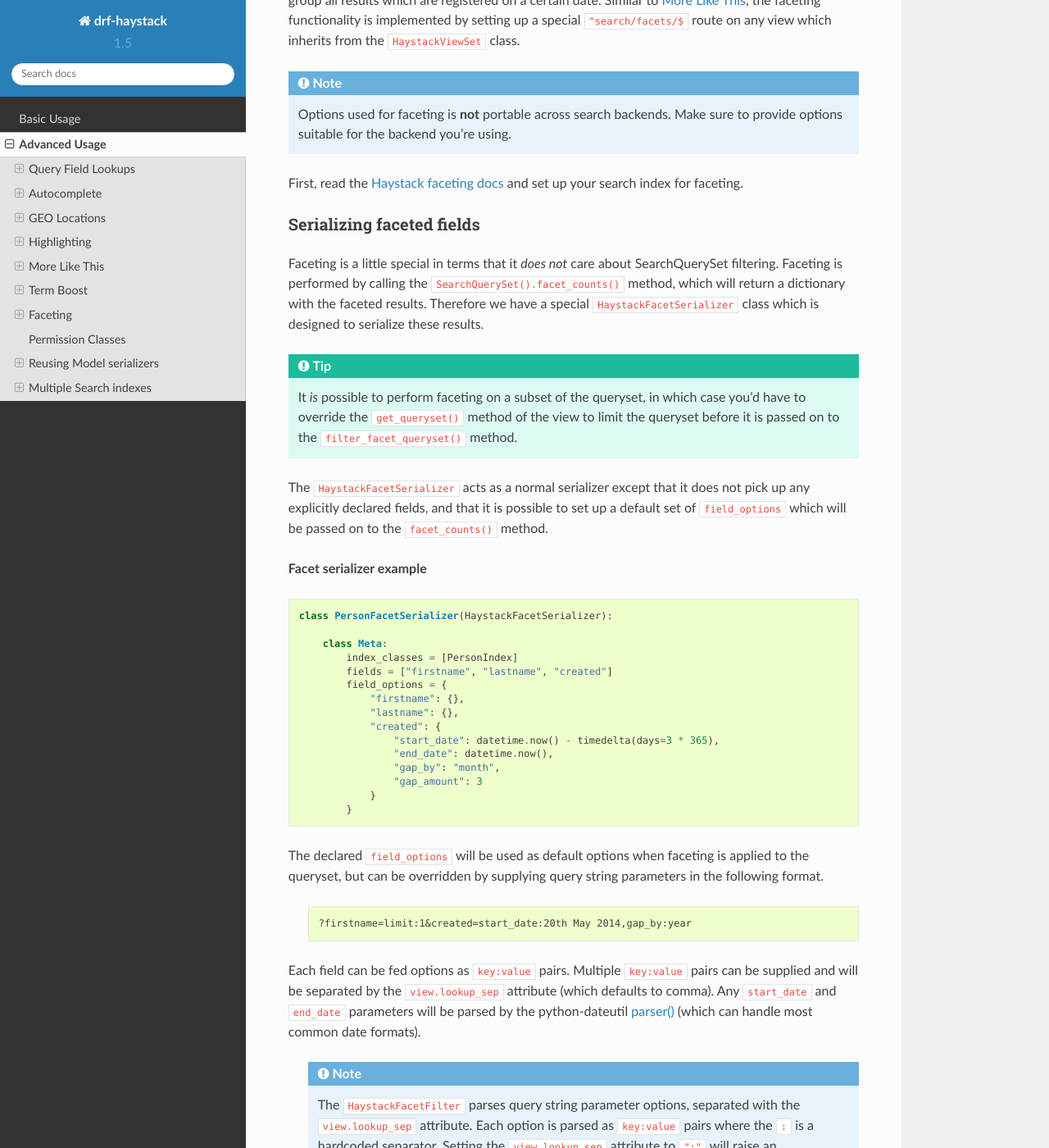
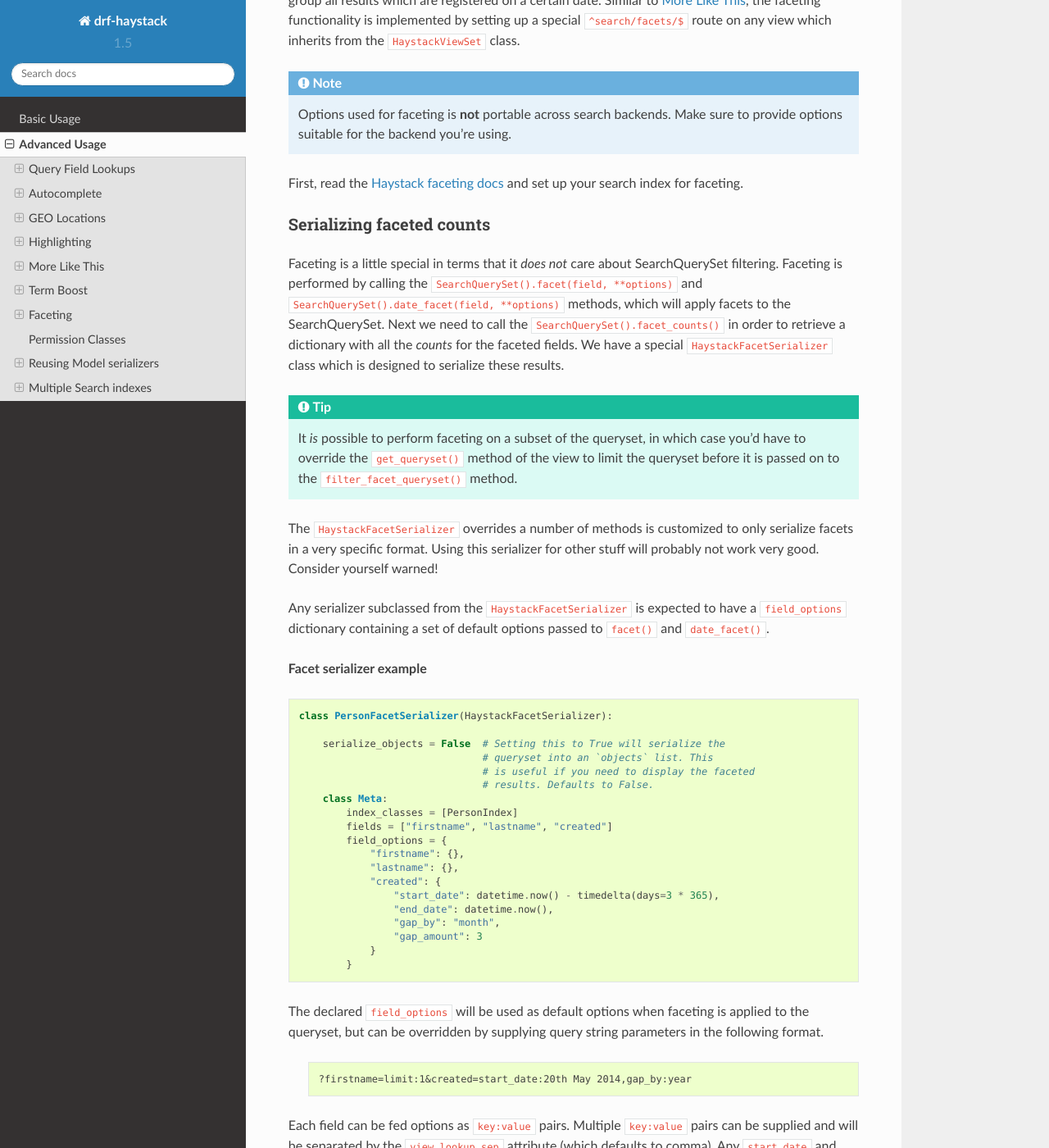
Before and after one commit to rhblind/drf-haystack, a Sphinx documentation site: the page built from docs/advanced_usage.rst, in a window 1280 px wide and 1400 px high, scrolled down 7732 px. Shown: the whole window at 82% size. Built offline with Sphinx 7.4.7 and the Read the Docs theme 2.0.0, drawn with Linux system fonts in a browser that asks for light colours; some of the changed text lies outside the part shown.

Commit message:
Fixed #27

```diff
--- a/docs/advanced_usage.rst
+++ b/docs/advanced_usage.rst
@@ -421,12 +421,14 @@
 First, read the `Haystack faceting docs <http://django-haystack.readthedocs.org/en/latest/faceting.html>`_ and set up
 your search index for faceting.
 
-Serializing faceted fields
+Serializing faceted counts
 --------------------------
 
 Faceting is a little special in terms that it *does not* care about SearchQuerySet filtering. Faceting is performed
-by calling the ``SearchQuerySet().facet_counts()`` method, which will return a dictionary with the faceted results.
-Therefore we have a special ``HaystackFacetSerializer`` class which is designed to serialize these results.
+by calling the ``SearchQuerySet().facet(field, **options)`` and ``SearchQuerySet().date_facet(field, **options)``
+methods, which will apply facets to the SearchQuerySet. Next we need to call the ``SearchQuerySet().facet_counts()``
+in order to retrieve a dictionary with all the *counts* for the faceted fields.
+We have a special ``HaystackFacetSerializer`` class which is designed to serialize these results.
 
 .. tip::
 
@@ -434,9 +436,11 @@
     ``get_queryset()`` method of the view to limit the queryset before it is passed on to the
     ``filter_facet_queryset()`` method.
 
-The ``HaystackFacetSerializer`` acts as a normal serializer except that it does not pick up any explicitly declared
-fields, and that it is possible to set up a default set of ``field_options`` which will be passed on to the
-``facet_counts()`` method.
+The ``HaystackFacetSerializer`` overrides a number of methods is customized to only serialize facets in a very
+specific format. Using this serializer for other stuff will probably not work very good. Consider yourself warned!
+
+Any serializer subclassed from the ``HaystackFacetSerializer`` is expected to have a ``field_options`` dictionary
+containing a set of default options passed to ``facet()`` and ``date_facet()``.
 
 **Facet serializer example**
 
@@ -444,6 +448,10 @@
 
     class PersonFacetSerializer(HaystackFacetSerializer):
 
+        serialize_objects = False  # Setting this to True will serialize the
+                                   # queryset into an `objects` list. This
+                                   # is useful if you need to display the faceted
+                                   # results. Defaults to False.
         class Meta:
             index_classes = [PersonIndex]
             fields = ["firstname", "lastname", "created"]
@@ -473,18 +481,23 @@
 
     .. note::
 
-        The ``HaystackFacetFilter`` parses query string parameter options, separated with the ``view.lookup_sep``
-        attribute. Each option is parsed as ``key:value`` pairs where the ``:`` is a hardcoded separator. Setting
-        the ``view.lookup_sep`` attribute to ``":"`` will raise an AttributeError.
+        - The ``HaystackFacetFilter`` parses query string parameter options, separated with the ``view.lookup_sep``
+          attribute. Each option is parsed as ``key:value`` pairs where the ``:`` is a hardcoded separator. Setting
+          the ``view.lookup_sep`` attribute to ``":"`` will raise an AttributeError.
+
+        - The date parsing in the ``HaystackFacetFilter`` does intentionally blow up if fed a string format it can't
+          handle. No exception handling is done, so make sure to convert values to a format you know it can handle
+          before passing it to the filter. Ie., don't let your users feed their own values in here ;)
 
     .. warning::
 
-        Do *not* use the ``HaystackFacetFilter`` in the regular ``filter_backends`` attribute on the serializer.
-        It will almost certainly produce errors or weird results.
+        Do *not* use the ``HaystackFacetFilter`` in the regular ``filter_backends`` list on the serializer.
+        It will almost certainly produce errors or weird results. Faceting filters should go in the
+        ``facet_filter_backends`` list.
 
 **Example serialized content**
 
-The serialized content will look a little different than the default ``Haystack`` output.
+The serialized content will look a little different than the default Haystack faceted output.
 The top level items will *always* be **queries**, **fields** and **dates**, each containing a subset of fields
 matching the category. In the example below, we have faceted on the fields *firstname* and *lastname*, which will
 make them appear under the **fields** category. We also have faceted on the date field *created*, which will show up
@@ -542,6 +555,57 @@
           }
         }
 
+
+Serializing faceted results
+---------------------------
+
+When a ``HaystackFacetSerializer`` class determines what fields to serialize, it will check
+the ``serialize_objects`` class attribute to see if it is ``True`` or ``False``. Setting this value to ``True``
+will add an additional ``objects`` field to the serialized results, which will contain the results for the
+faceted ``SearchQuerySet``. The results will be serialized using the view's ``serializer_class``.
+
+**Example faceted results with paginated serialized objects**
+
+.. code-block:: json
+
+    {
+      "fields": {
+        "firstname": [
+          {"...": "..."}
+        ],
+        "lastname": [
+          {"...": "..."}
+        ]
+      },
+      "dates": {
+        "created": [
+          {"...": "..."}
+        ]
+      },
+      "queries": {},
+      "objects": {
+        "count": 3,
+        "next": "http://example.com/api/v1/search/facets/?page=2&selected_facets=firstname_exact%3AJohn",
+        "previous": null,
+        "results": [
+          {
+            "lastname": "Baker",
+            "firstname": "John",
+            "full_name": "John Baker",
+            "text": "John Baker\n"
+          },
+          {
+            "lastname": "McClane",
+            "firstname": "John",
+            "full_name": "John McClane",
+            "text": "John McClane\n"
+          }
+        ]
+      }
+    }
+
+
+
 Setting up the view
 -------------------
 
@@ -575,13 +639,16 @@
 
         index_models = [MockPerson]
 
-        # This will be used to filter and serialize regular queries
+        # This will be used to filter and serialize regular queries as well
+        # as the results if the `facet_serializer_class` has the
+        # `serialize_objects = True` set.
         serializer_class = SearchSerializer
         filter_backends = [HaystackHighlightFilter, HaystackAutocompleteFilter]
 
         # This will be used to filter and serialize faceted results
         facet_serializer_class = PersonFacetSerializer  # See example above!
-        facet_filter_backends = [HaystackFacetFilter]   # This is the default facet filter, and can be left out.
+        facet_filter_backends = [HaystackFacetFilter]   # This is the default facet filter, and
+                                                        # can be left out.
 
 
 Narrowing
@@ -594,9 +661,8 @@
 
     - Read all query parameters from the request
     - Get a list of ``selected_facets``
-    - Convert the list to a ``set()`` in order to avoid duplicates
-    - Add the current item to ``selected_facets`` and update the query parameters
-    - Return a ``serializers.Hyperlink`` with URL encoded query parameters.
+    - Update the query parameters by adding the current item to ``selected_facets``
+    - Return a ``serializers.Hyperlink`` with URL encoded query parameters
 
 This means that for each drill-down performed, the original query parameters will be kept in order to make
 the ``HaystackFacetFilter`` happy. Additionally, all the previous ``selected_facets`` will be kept and applied
--- a/docs/conf.py
+++ b/docs/conf.py
@@ -76,7 +76,7 @@
 # The short X.Y version.
 version = '1.5'
 # The full version, including alpha/beta/rc tags.
-release = '1.5.3'
+release = '1.5.4'
 
 # The language for content autogenerated by Sphinx. Refer to documentation
 # for a list of supported languages.
@@ -288,10 +288,11 @@
 intersphinx_mapping = {
     'http://docs.python.org/': None,
     'django': ('http://django.readthedocs.org/en/latest/', None),
+    'haystack': ('http://django-haystack.readthedocs.org/en/latest/', None)
 }
 
 # Configurations for extlinks
 extlinks = {
-    'drf-issue': ('https://github.com/inonit/drf-haystack/issues/%s', 'issue '),
-    'haystack-issue': ('https://github.com/django-haystack/django-haystack/issues/%s', 'issue ')
+    'drf-issue': ('https://github.com/inonit/drf-haystack/issues/%s', '#'),
+    'haystack-issue': ('https://github.com/django-haystack/django-haystack/issues/%s', '#')
 }
--- a/docs/index.rst
+++ b/docs/index.rst
@@ -55,6 +55,12 @@
 
 Changelog
 =========
+
+v1.5.4
+------
+*Release date: 2015-10-08*
+
+    - Added support for serializing faceted results. Closing :drf-issue:`27`.
 
 v1.5.3
 ------
--- a/drf_haystack/__init__.py
+++ b/drf_haystack/__init__.py
@@ -3,7 +3,7 @@
 from __future__ import unicode_literals
 
 __title__ = "drf-haystack"
-__version__ = "1.5.3"
+__version__ = "1.5.4"
 __author__ = "Rolf Haavard Blindheim"
 __license__ = "MIT License"
 
```
Also changed, not shown: 6 other files.
